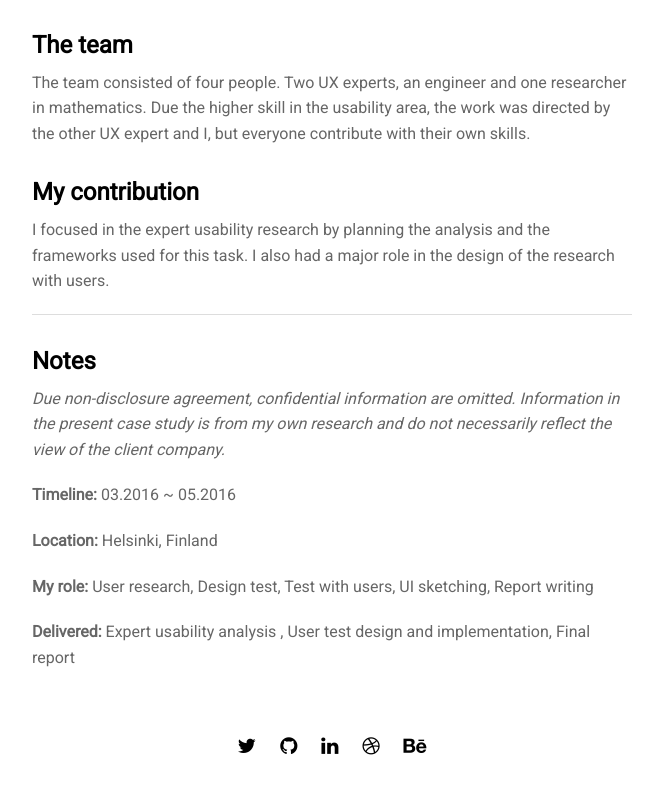
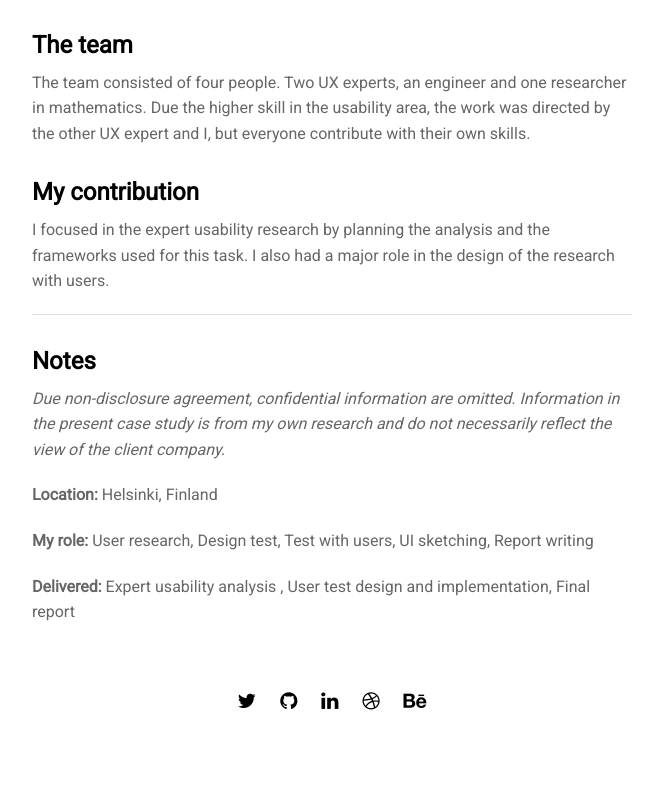
Before and after one commit to ecodallaluna/portfolio, a Jekyll site: the page built from projects/proj-3.md, in a window 1280 px wide and 900 px high, scrolled down 3638 px. Shown: the top 794 px of the window, without its empty margins (308-964 px from the left). Built offline with Jekyll 4.4.1, drawn with Linux system fonts in a browser that asks for light colours; nearby versions of some CDN libraries.

Commit message:
Removed Timeline info

```diff
--- a/projects/proj-3.md
+++ b/projects/proj-3.md
@@ -50,8 +50,8 @@ I focused in the expert usability research by planning the analysis and the fram
 #### Notes
 
 *Due non-disclosure agreement, confidential information are omitted. Information in the present case study is from my own research and do not necessarily reflect the view of the client company.*
-
-**Timeline:** 03.2016 ~ 05.2016
+<!--
+**Timeline:** 03.2016 ~ 05.2016 -->
 
 **Location:**  Helsinki, Finland
 
```
